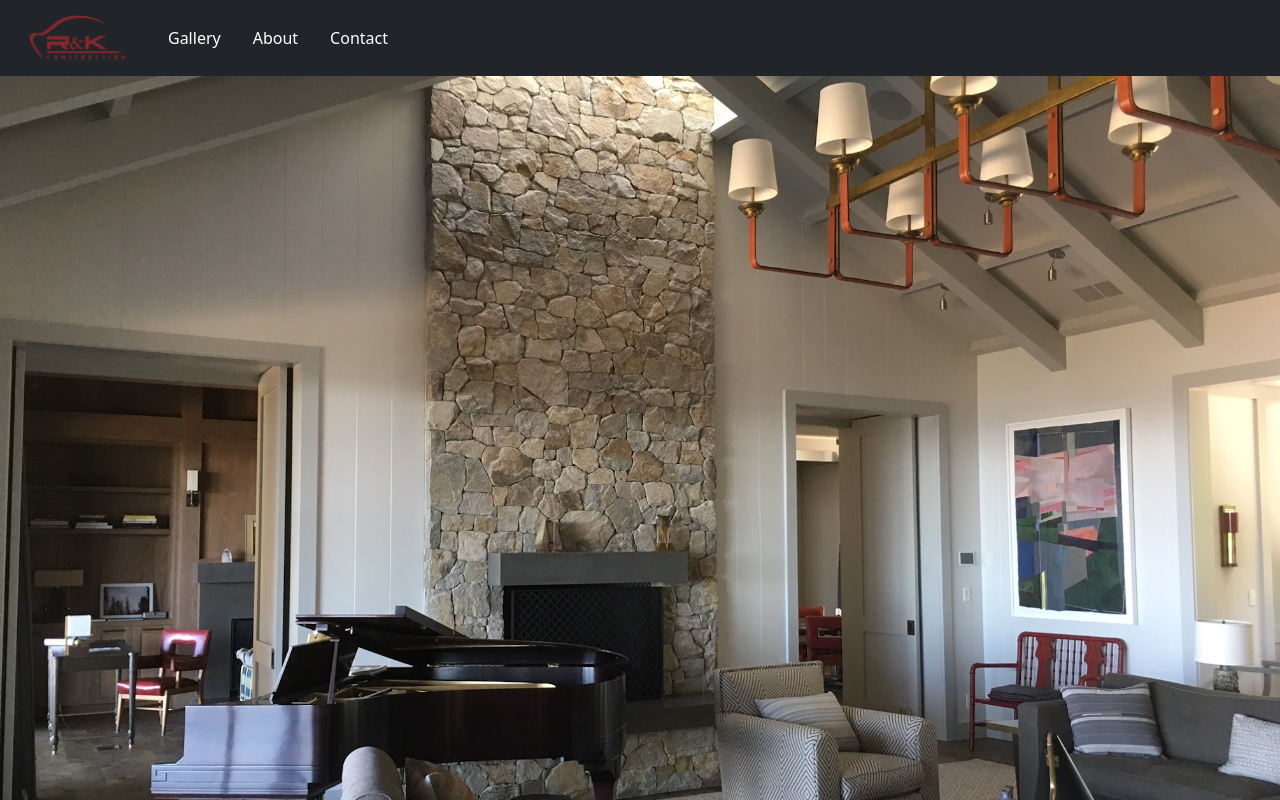
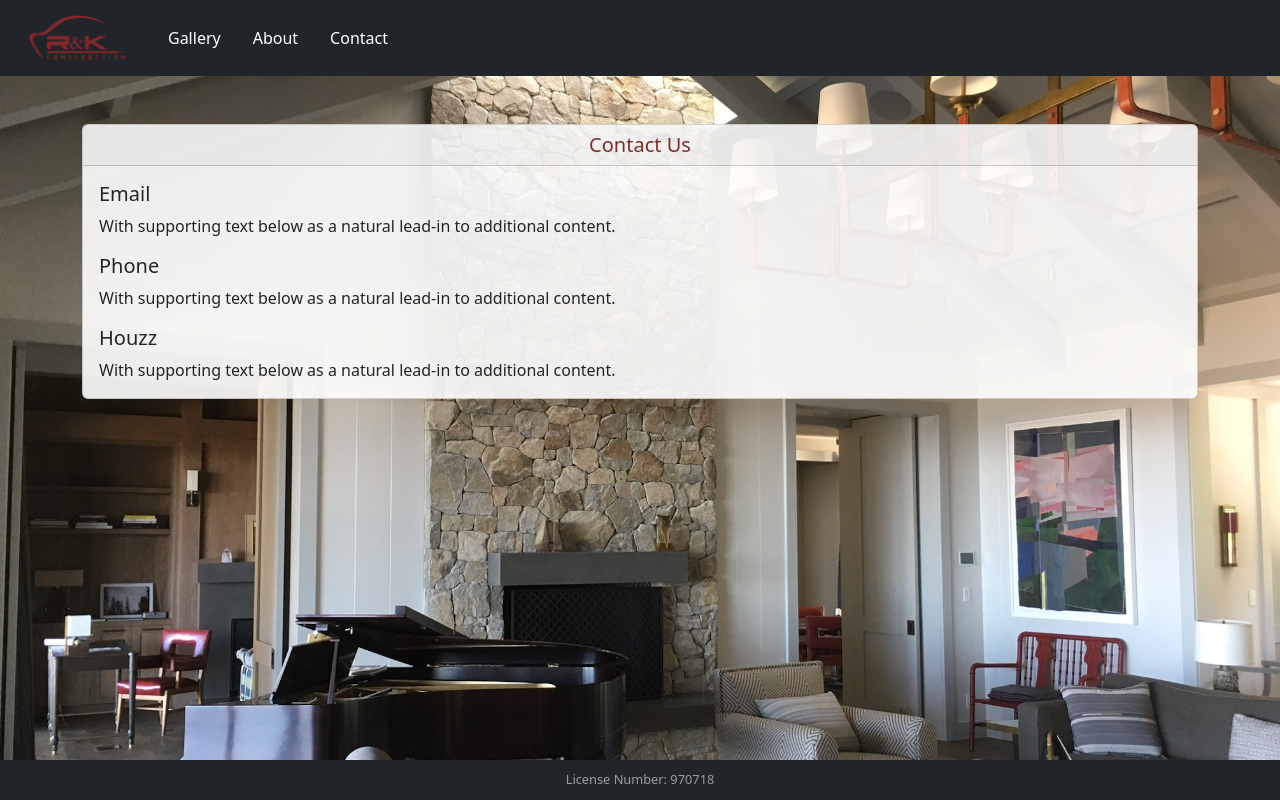
Before and after one commit to connorrubattino/R-K, a React (Vite) app: page /contact in a window 1280 px wide. Built offline with nearby package versions, Linux system fonts and the light colour scheme.

Commit message:
added footer with license num and contact page

```diff
--- a/src/App.tsx
+++ b/src/App.tsx
@@ -4,6 +4,8 @@ import { Routes, Route } from "react-router-dom";
 import Home from "./views/Home";
 import Gallery from "./views/Gallery";
 import About from "./views/About";
+import Contact from "./views/Contact";
+import Footer from "./components/Footer";
 
 
 
@@ -17,8 +19,10 @@ export default function App() {
                     <Route path='/' element={<Home/>} />
                     <Route path="/gallery" element={<Gallery/>} />
                     <Route path="/about" element={<About/>} />
+                    <Route path="/contact" element={<Contact/>} />
                 </Routes>
             </Container>
+            <Footer/>
         </>
     )
 }
--- /dev/null
+++ b/src/components/Footer.tsx
@@ -0,0 +1,15 @@
+import Navbar from 'react-bootstrap/Navbar';
+
+type Props = {}
+
+export default function Footer({}: Props) {
+  return (
+    <>
+    <Navbar bg="dark" variant="dark" fixed="bottom" style={{ height: '40px', fontSize: '0.8rem' }}>
+      <Navbar.Text className="mx-auto text-center">
+        License Number: 970718
+      </Navbar.Text>
+    </Navbar>
+    </>
+  )
+}
--- a/src/views/Contact.tsx
+++ b/src/views/Contact.tsx
@@ -1,4 +1,4 @@
-
+import Card from 'react-bootstrap/Card';
 
 
 type Props = {}
@@ -6,6 +6,24 @@ type Props = {}
 
 export default function Contact({}: Props) {
   return (
-    <div>Contact</div>
+    <>
+    <Card className='card mt-5 card bg-white-transparent'>
+      <Card.Header style={{ color: '#792E2F' }} className='text-center' as="h5">Contact Us</Card.Header>
+      <Card.Body>
+        <Card.Title>Email</Card.Title>
+        <Card.Text>
+          With supporting text below as a natural lead-in to additional content.
+        </Card.Text>
+        <Card.Title>Phone</Card.Title>
+        <Card.Text>
+          With supporting text below as a natural lead-in to additional content.
+        </Card.Text>
+        <Card.Title>Houzz</Card.Title>
+        <Card.Text>
+          With supporting text below as a natural lead-in to additional content.
+        </Card.Text>
+      </Card.Body>
+    </Card>
+    </>
   )
 }
```
